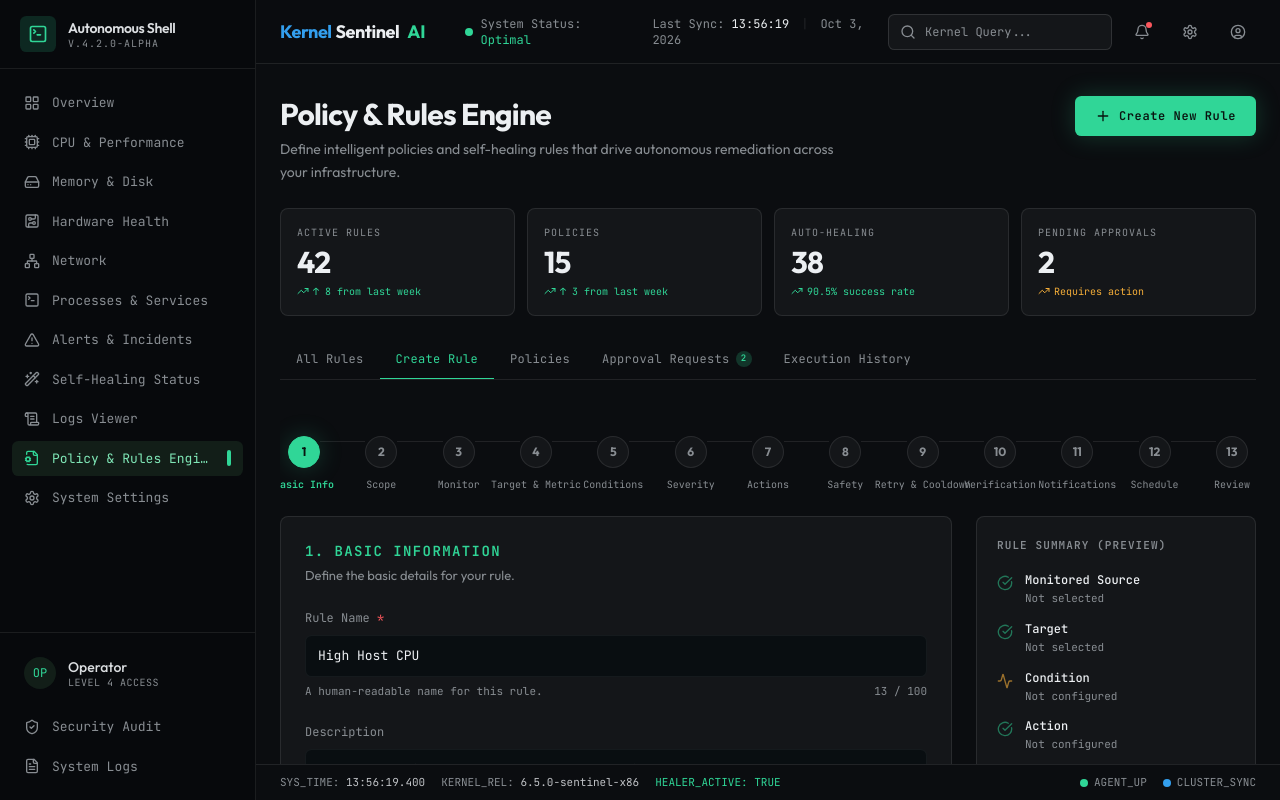
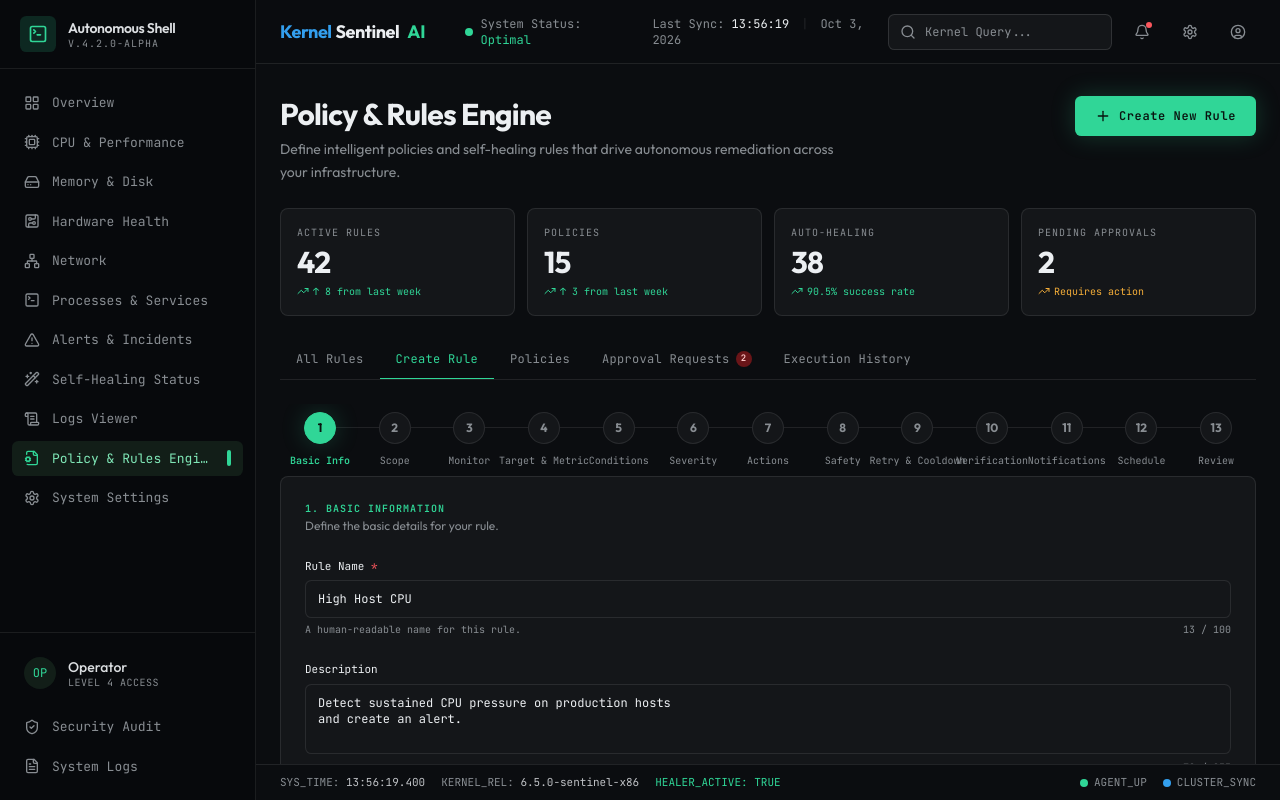
Before and after one commit to KernelAware/kernel-aware-self-healing-platform, a React (Vite) app in the folder kernel-aware-self-healing-platform/kernel-aware-self-healing-platform/dashboard/: page /policy in a window 1280 px wide. Built offline with nearby package versions, Linux system fonts and the light colour scheme.

Commit message:
make the ui with consistancy

```diff
--- a/kernel-aware-self-healing-platform/kernel-aware-self-healing-platform/dashboard/src/pages/PolicyPage.jsx
+++ b/kernel-aware-self-healing-platform/kernel-aware-self-healing-platform/dashboard/src/pages/PolicyPage.jsx
@@ -67,8 +67,8 @@ function Toggle({ checked, onChange }) {
 }
 function TagPill({ label, onRemove }) {
   return (
-    <span className="inline-flex items-center gap-1 rounded bg-secondary/70 border border-border px-2 py-0.5 font-mono text-[11px] text-foreground">
-      {label}<button onClick={onRemove} className="text-muted-foreground hover:text-foreground cursor-pointer ml-0.5"><X className="size-2.5" /></button>
+    <span className="inline-flex items-center gap-1.5 rounded-md bg-[#162026] border border-white/5 px-2 py-1 font-mono text-[12px] text-foreground">
+      {label}<button onClick={onRemove} className="text-muted-foreground hover:text-foreground cursor-pointer"><X className="size-3" /></button>
     </span>
   )
 }
@@ -99,7 +99,7 @@ function SelectBox({ value, options, onChange, className }) {
 }
 function WizardProgress({ current }) {
   return (
-    <div className="flex items-center justify-between py-8 px-2 overflow-x-auto relative mb-4 [&::-webkit-scrollbar]:hidden [-ms-overflow-style:none] [scrollbar-width:none]">
+    <div className="flex items-center justify-between pt-2 pb-6 px-6 overflow-x-auto relative mb-2 [&::-webkit-scrollbar]:hidden [-ms-overflow-style:none] [scrollbar-width:none]">
       {STEP_DEFS.map((s, i) => {
         const done = s.num < current
         const active = s.num === current
@@ -120,7 +120,7 @@ function WizardProgress({ current }) {
               </span>
             </div>
             {i < STEP_DEFS.length - 1 && (
-              <div className={cn("flex-1 h-px min-w-[20px] -mt-5 transition-colors",
+              <div className={cn("flex-1 h-px min-w-[20px] transition-colors",
                 done ? "bg-primary/50" : "bg-border"
               )} />
             )}
@@ -137,20 +137,7 @@ function StepNav({ current, onBack, onNext, nextLabel = "Next" }) {
       <button onClick={onBack} className="inline-flex h-9 items-center gap-2 rounded-md border border-border bg-card px-5 font-mono text-xs text-foreground hover:bg-secondary transition-colors cursor-pointer">
         <ArrowLeft className="size-3.5" /> Back
       </button>
-      <div className="flex items-center gap-0.5 overflow-x-auto [&::-webkit-scrollbar]:hidden [-ms-overflow-style:none] [scrollbar-width:none]">
-        {STEP_DEFS.map((s, i) => {
-          const done = s.num < current; const active = s.num === current
-          return (
-            <React.Fragment key={s.num}>
-              {i > 0 && <div className={cn("h-px w-3 shrink-0", done ? "bg-primary/60" : "bg-border")} />}
-              <div className={cn("flex size-6 items-center justify-center rounded-full border font-mono text-[10px] font-bold shrink-0",
-                active ? "border-primary bg-primary text-primary-foreground" : done ? "border-primary/60 bg-primary/15 text-primary" : "border-border bg-card text-muted-foreground")}>
-                {done ? <Check className="size-3" /> : s.num}
-              </div>
-            </React.Fragment>
-          )
-        })}
-      </div>
+      <div className="flex-1"></div>
       <button onClick={onNext} className="inline-flex h-9 items-center gap-2 rounded-md bg-primary px-5 font-mono text-xs font-bold text-primary-foreground hover:bg-primary/90 shadow-glow-primary transition-colors cursor-pointer">
         {nextLabel} <ArrowRight className="size-3.5" />
       </button>
@@ -176,92 +163,72 @@ function Step1({ form, setForm, onNext, onCancel }) {
     <div className="flex gap-6 items-start">
       <div className="flex-1 min-w-0">
         <Panel className="p-6">
-          <div className="mb-6"><p className="font-mono text-[14px] uppercase tracking-widest text-primary font-bold">1. BASIC INFORMATION</p><p className="text-[13px] text-muted-foreground mt-1">Define the basic details for your rule.</p></div>
+          <div className="mb-6"><p className="font-mono text-[10px] uppercase tracking-widest text-primary font-bold">1. BASIC INFORMATION</p><p className="text-xs text-muted-foreground mt-0.5">Define the basic details for your rule.</p></div>
           <div className="space-y-6">
             <div>
-              <label className="block font-mono text-[12px] text-muted-foreground mb-2">Rule Name <span className="text-destructive">*</span></label>
+              <label className="block font-mono text-[11px] text-foreground mb-1.5">Rule Name <span className="text-destructive">*</span></label>
               <input type="text" value={form.ruleName} maxLength={100} onChange={e => setForm(f => ({ ...f, ruleName: e.target.value }))}
-                className="w-full rounded-md border border-white/5 bg-[#090e11] px-3 py-2.5 font-mono text-[13px] text-foreground focus:border-primary/50 focus:outline-none" placeholder="e.g. High Host CPU" />
-              <div className="flex justify-between mt-1.5">
-                <span className="font-mono text-[11px] text-muted-foreground">A human-readable name for this rule.</span>
-                <span className="font-mono text-[11px] text-muted-foreground">{form.ruleName.length} / 100</span>
+                className="w-full rounded-md border border-border bg-card px-3 py-2.5 font-mono text-xs text-foreground focus:border-ring focus:outline-none" placeholder="e.g. High Host CPU" />
+              <div className="flex justify-between mt-1">
+                <span className="font-mono text-[10px] text-muted-foreground">A human-readable name for this rule.</span>
+                <span className="font-mono text-[10px] text-muted-foreground">{form.ruleName.length} / 100</span>
               </div>
             </div>
             <div>
-              <label className="block font-mono text-[12px] text-muted-foreground mb-2">Description</label>
+              <label className="block font-mono text-[11px] text-foreground mb-1.5">Description</label>
               <textarea value={form.description} maxLength={255} rows={3} onChange={e => setForm(f => ({ ...f, description: e.target.value }))}
-                className="w-full resize-none rounded-md border border-white/5 bg-[#090e11] px-3 py-2.5 font-mono text-[13px] text-foreground focus:border-primary/50 focus:outline-none" />
-              <div className="flex justify-end mt-1.5"><span className="font-mono text-[11px] text-muted-foreground">{form.description.length} / 255</span></div>
+                className="w-full resize-none rounded-md border border-border bg-card px-3 py-2.5 font-mono text-xs text-foreground focus:border-ring focus:outline-none" />
+              <div className="flex justify-end"><span className="font-mono text-[10px] text-muted-foreground">{form.description.length} / 255</span></div>
             </div>
             <div className="grid grid-cols-3 gap-5">
               <div>
-                <label className="block font-mono text-[12px] text-muted-foreground mb-2">Status</label>
-                <div className="flex items-center gap-3 rounded-md border border-white/5 bg-[#090e11] px-3 h-[42px]">
+                <label className="block font-mono text-[11px] text-foreground mb-1.5">Status</label>
+                <div className="flex items-center gap-2.5 rounded-md border border-border bg-card px-3 h-[42px]">
                   <Toggle checked={form.enabled} onChange={v => setForm(f => ({ ...f, enabled: v }))} />
-                  <span className="font-mono text-[13px] text-foreground">{form.enabled ? "Enabled" : "Disabled"}</span>
+                  <span className="font-mono text-xs text-foreground">{form.enabled ? "Enabled" : "Disabled"}</span>
                 </div>
-                <p className="mt-1.5 font-mono text-[11px] text-muted-foreground">Enable or disable this rule.</p>
+                <p className="mt-1 font-mono text-[10px] text-muted-foreground">Enable or disable this rule.</p>
               </div>
               <div>
-                <label className="block font-mono text-[12px] text-muted-foreground mb-2">Priority <span className="text-destructive">*</span></label>
+                <label className="block font-mono text-[11px] text-foreground mb-1.5">Priority <span className="text-destructive">*</span></label>
                 <div className="relative">
                   <span className={cn("pointer-events-none absolute left-3 top-1/2 -translate-y-1/2 inline-block size-2 rounded-full", PMAP[form.priority] || "bg-muted-foreground")} />
                   <select value={form.priority} onChange={e => setForm(f => ({ ...f, priority: e.target.value }))}
-                    className="w-full appearance-none rounded-md border border-white/5 bg-[#090e11] pl-8 pr-8 py-2.5 font-mono text-[13px] text-foreground focus:border-primary/50 focus:outline-none cursor-pointer h-[42px]">
+                    className="w-full appearance-none rounded-md border border-border bg-card pl-8 pr-8 py-2.5 font-mono text-xs text-foreground focus:border-ring focus:outline-none cursor-pointer h-[42px]">
                     {["Critical","High","Medium","Low"].map(p => <option key={p} className="bg-card">{p}</option>)}
                   </select>
-                  <ChevronDown className="pointer-events-none absolute right-3 top-1/2 -translate-y-1/2 size-4 text-muted-foreground" />
+                  <ChevronDown className="pointer-events-none absolute right-3 top-1/2 -translate-y-1/2 size-3.5 text-muted-foreground" />
                 </div>
-                <p className="mt-1.5 font-mono text-[11px] text-muted-foreground">Select the rule priority.</p>
+                <p className="mt-1 font-mono text-[10px] text-muted-foreground">Select the rule priority.</p>
               </div>
               <div>
-                <label className="block font-mono text-[12px] text-muted-foreground mb-2">Rule Owner <span className="text-destructive">*</span></label>
+                <label className="block font-mono text-[11px] text-foreground mb-1.5">Rule Owner <span className="text-destructive">*</span></label>
                 <div className="relative">
                   <select value={form.owner} onChange={e => setForm(f => ({ ...f, owner: e.target.value }))}
-                    className="w-full appearance-none rounded-md border border-white/5 bg-[#090e11] px-3 pr-8 py-2.5 font-mono text-[13px] text-foreground focus:border-primary/50 focus:outline-none cursor-pointer h-[42px]">
+                    className="w-full appearance-none rounded-md border border-border bg-card px-3 pr-8 py-2.5 font-mono text-xs text-foreground focus:border-ring focus:outline-none cursor-pointer h-[42px]">
                     {["Admin","DevOps","SRE Team","Security"].map(o => <option key={o} className="bg-card">{o}</option>)}
                   </select>
-                  <ChevronDown className="pointer-events-none absolute right-3 top-1/2 -translate-y-1/2 size-4 text-muted-foreground" />
+                  <ChevronDown className="pointer-events-none absolute right-3 top-1/2 -translate-y-1/2 size-3.5 text-muted-foreground" />
                 </div>
-                <p className="mt-1.5 font-mono text-[11px] text-muted-foreground">Who owns this rule.</p>
+                <p className="mt-1 font-mono text-[10px] text-muted-foreground">Who owns this rule.</p>
               </div>
             </div>
             <div>
-              <label className="block font-mono text-[12px] text-muted-foreground mb-2">Tags (Optional)</label>
-              <div className="flex flex-wrap items-center gap-1.5 rounded-md border border-white/5 bg-[#090e11] px-3 py-2 min-h-[42px]">
+              <label className="block font-mono text-[11px] text-foreground mb-1.5">Tags (Optional)</label>
+              <div className="flex flex-wrap items-center gap-1.5 rounded-md border border-border bg-card px-3 py-2 min-h-[42px]">
                 {form.tags.map(t => <TagPill key={t} label={t} onRemove={() => removeTag(t)} />)}
                 <input value={form.tagInput} onChange={e => setForm(f => ({ ...f, tagInput: e.target.value }))}
                   onKeyDown={e => { if (e.key === "Enter" || e.key === ",") { e.preventDefault(); addTag(form.tagInput) } }}
                   onBlur={() => { if (form.tagInput.trim()) addTag(form.tagInput) }}
-                  placeholder="" className="flex-1 min-w-[80px] bg-transparent font-mono text-[13px] text-foreground focus:outline-none" />
-                <ChevronDown className="ml-auto size-4 text-muted-foreground shrink-0" />
+                  placeholder="" className="flex-1 min-w-[80px] bg-transparent font-mono text-xs text-foreground focus:outline-none" />
+                <ChevronDown className="ml-auto size-3.5 text-muted-foreground shrink-0" />
               </div>
-              <p className="mt-1.5 font-mono text-[11px] text-muted-foreground">Add tags to categorize this rule.</p>
+              <p className="mt-1 font-mono text-[10px] text-muted-foreground">Add tags to categorize this rule.</p>
             </div>
           </div>
           <div className="mt-8 flex items-center justify-between">
-            <button onClick={onCancel} className="h-10 rounded-md border border-border bg-transparent px-6 font-mono text-[13px] text-foreground hover:bg-white/5 transition-colors cursor-pointer">Cancel</button>
-            <button onClick={onNext} className="inline-flex h-10 items-center gap-2 rounded-md border border-primary bg-transparent px-6 font-mono text-[13px] text-primary hover:bg-primary/10 transition-colors cursor-pointer">Next <ArrowRight className="size-4" /></button>
-          </div>
-        </Panel>
-      </div>
-      <div className="w-[280px] shrink-0">
-        <Panel className="p-5">
-          <p className="mb-5 font-mono text-[11px] uppercase tracking-widest text-muted-foreground font-semibold">RULE SUMMARY (PREVIEW)</p>
-          <div className="space-y-4">
-            {SUMMARY_ITEMS.map(item => { const Icon = item.icon; return (
-              <div key={item.label} className="flex items-start gap-3">
-                <Icon className={cn("size-4 mt-0.5 shrink-0", item.ic)} />
-                <div><p className="font-mono text-[12px] font-medium text-foreground leading-tight">{item.label}</p><p className={cn("font-mono text-[11px] leading-tight mt-1", item.vc)}>{item.value}</p></div>
-              </div>
-            )})}
-          </div>
-          <div className="mt-6 flex gap-3 rounded-md border border-transparent bg-[#090e11] p-4">
-            <BarChart3 className="size-5 text-cyan-500 shrink-0 mt-0.5" />
-            <div>
-              <p className="font-mono text-[11px] font-bold uppercase tracking-wider text-cyan-500 mb-1">ESTIMATED IMPACT</p>
-              <p className="font-mono text-[11px] text-muted-foreground leading-relaxed">This rule will impact 0 hosts<br/>and monitor 0 resources</p>
-            </div>
+            <button onClick={onCancel} className="h-9 rounded-md border border-white/10 bg-[#0d151a] px-5 font-mono text-[13px] text-foreground hover:bg-white/5 transition-colors cursor-pointer">Cancel</button>
+            <button onClick={onNext} className="inline-flex h-9 items-center gap-2 rounded-md border border-primary/50 bg-primary/10 px-5 font-mono text-[13px] text-primary hover:bg-primary/20 transition-colors cursor-pointer">Next <ArrowRight className="size-4" /></button>
           </div>
         </Panel>
       </div>
@@ -791,7 +758,7 @@ export default function PolicyPage() {
           <button key={t.id} onClick={() => { setActiveTab(t.id); if (t.id === "create-rule") setStep(1); }}
             className={cn("flex items-center gap-1.5 px-4 py-2.5 font-mono text-[12px] tracking-wide whitespace-nowrap transition-colors cursor-pointer border-b-2 -mb-px", activeTab === t.id ? "text-primary border-primary" : "text-muted-foreground border-transparent hover:text-foreground")}>
             {t.label}
-            {t.badge != null && <span className="flex size-4 items-center justify-center rounded-full bg-primary/20 text-[9px] font-bold text-primary">{t.badge}</span>}
+            {t.badge != null && <span className="flex size-4 items-center justify-center rounded-full bg-red-900/80 text-[9px] font-bold text-red-200">{t.badge}</span>}
           </button>
         ))}
       </div>
```
